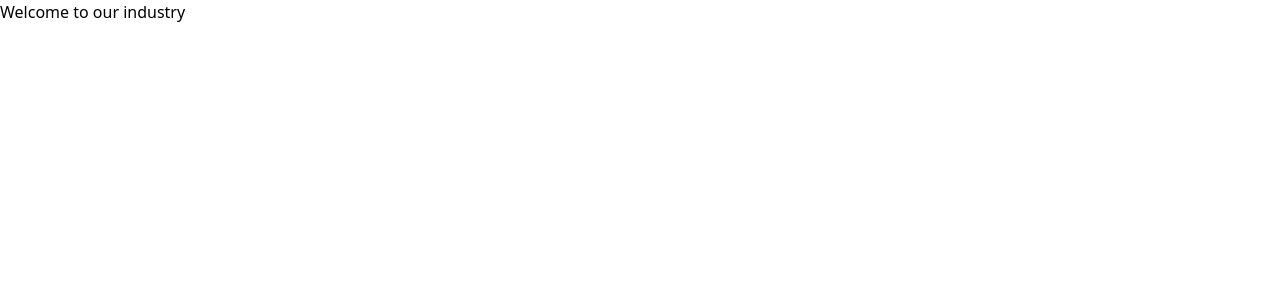
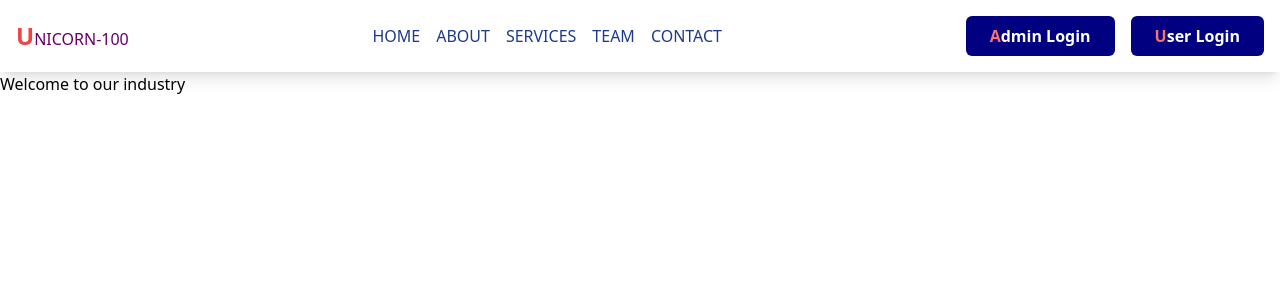
Before and after one commit to nextdev007/Unicorn-10, a Next.js app: page / in a window 1280 px wide. Shown: the top 300 px of the page. Built offline with nearby package versions, Linux system fonts and the light colour scheme.

Commit message:
added header component

```diff
--- a/app/layout.js
+++ b/app/layout.js
@@ -1,14 +1,20 @@
-import './globals.css'
+import Header from "@/components/Header";
+import "./globals.css";
 
 export const metadata = {
-  title: 'Create Next App',
-  description: 'Generated by create next app',
-}
+  title: "Create Next App",
+  description: "Generated by create next app",
+};
 
 export default function RootLayout({ children }) {
   return (
     <html lang="en">
-      <body>{children}</body>
+      <body>
+        <div>
+          <Header />
+        </div>
+        {children}
+      </body>
     </html>
-  )
+  );
 }
--- /dev/null
+++ b/components/Header.js
@@ -0,0 +1,124 @@
+"use client";
+import Link from "next/link";
+// import MenuIcon from "@mui/icons-material/Menu";
+import { useState } from "react";
+import { Button, Drawer, Select, Space } from "antd";
+import { useRouter } from "next/navigation";
+
+const { Option } = Select;
+const Header = () => {
+  const router = useRouter();
+  const isLoggedIn = false;
+  const [open, setOpen] = useState(false);
+
+  const showDrawer = () => {
+    setOpen(true);
+  };
+  const onClose = () => {
+    setOpen(false);
+  };
+
+  const adminLoginFunction = () => {
+    router.push("/v1/admin/AdminLogin");
+  };
+
+  return (
+    <div className="shadow-lg px-4 bg-white">
+      <header className="flex justify-between max-w-7xl mx-auto items-center py-4">
+        {/* Logo */}
+        <div>
+          <p className="">
+            <span className="text-red-500 font-bold text-2xl">U</span>
+            <span className="text-[#660066]">NICORN-100</span>
+          </p>
+        </div>
+
+        {/* Menu Items */}
+        <div className="md:flex gap-x-4 text-blue-900 font-medium hidden">
+          <Link href="/">HOME</Link>
+          <Link href="/about">ABOUT</Link>
+          <Link href="/services">SERVICES</Link>
+          <Link href="/team">TEAM</Link>
+          <Link href="/contact">CONTACT</Link>
+        </div>
+
+        {/* Login or Logout */}
+        <div className="hidden md:flex">
+          {isLoggedIn ? (
+            <div>
+              <p>Rohit Patel</p>
+              <p>Logout</p>
+            </div>
+          ) : (
+            <div className=" flex gap-4">
+              <div
+                className="py-2 px-6 bg-[#000080] text-white rounded-md font-bold first-letter:text-red-400 cursor-pointer"
+                onClick={adminLoginFunction}
+              >
+                Admin Login
+              </div>
+
+              <div className="py-2 px-6 bg-[#000080] text-white rounded-md font-bold first-letter:text-red-400">
+                User Login
+              </div>
+            </div>
+          )}
+        </div>
+
+        <div className="md:hidden">
+          <Button type="primary" onClick={showDrawer} className="bg-blue-400">
+            Menu
+          </Button>
+
+          <Drawer
+            title="Select Menu Items"
+            width={400}
+            onClose={onClose}
+            open={open}
+            bodyStyle={{
+              paddingBottom: 80,
+            }}
+            extra={
+              <Space>
+                <button
+                  onClick={onClose}
+                  className="bg-red-400 p-2 rounded-md text-white font-bold"
+                >
+                  Cancel
+                </button>
+                <button
+                  onClick={onClose}
+                  className="bg-green-400 p-2 rounded-md text-white font-bold "
+                >
+                  Submit
+                </button>
+              </Space>
+            }
+          >
+            {/* Make Drawer content */}
+
+            <div className="flex flex-col gap-y-6 text-blue-900">
+              <Link href="/" onClick={onClose}>
+                HOME
+              </Link>
+              <Link href="/about" onClick={onClose}>
+                ABOUT
+              </Link>
+              <Link href="/services" onClick={onClose}>
+                SERVICES
+              </Link>
+              <Link href="/team" onClick={onClose}>
+                TEAM
+              </Link>
+              <Link href="/contact" onClick={onClose}>
+                CONTACT
+              </Link>
+            </div>
+          </Drawer>
+        </div>
+      </header>
+    </div>
+  );
+};
+
+export default Header;
--- a/package.json
+++ b/package.json
@@ -9,6 +9,7 @@
     "lint": "next lint"
   },
   "dependencies": {
+    "antd": "^5.3.3",
     "next": "13.2.4",
     "react": "18.2.0",
     "react-dom": "18.2.0"
```
Also changed, not shown: 1 other file (tests, documents, lock files or other folders).
